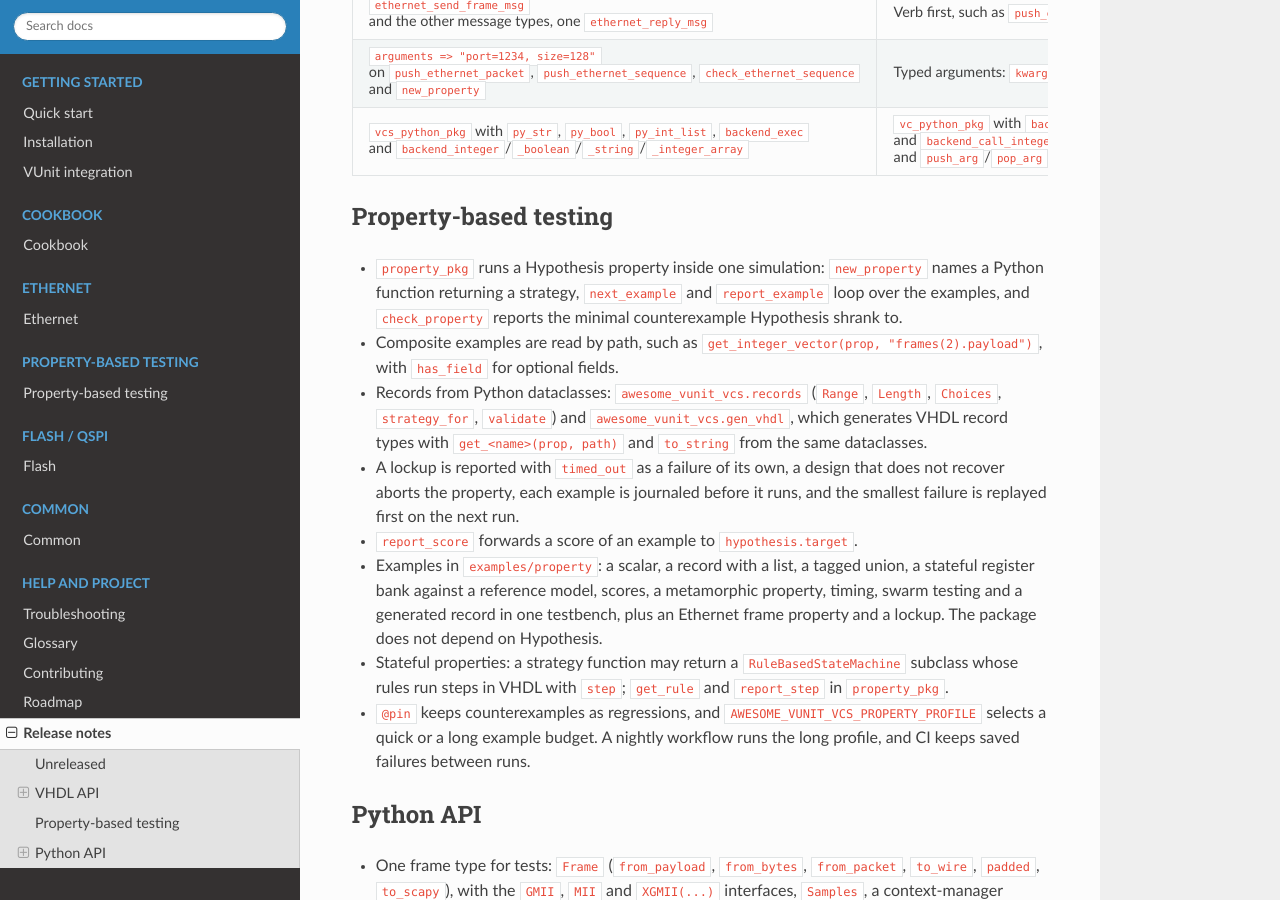
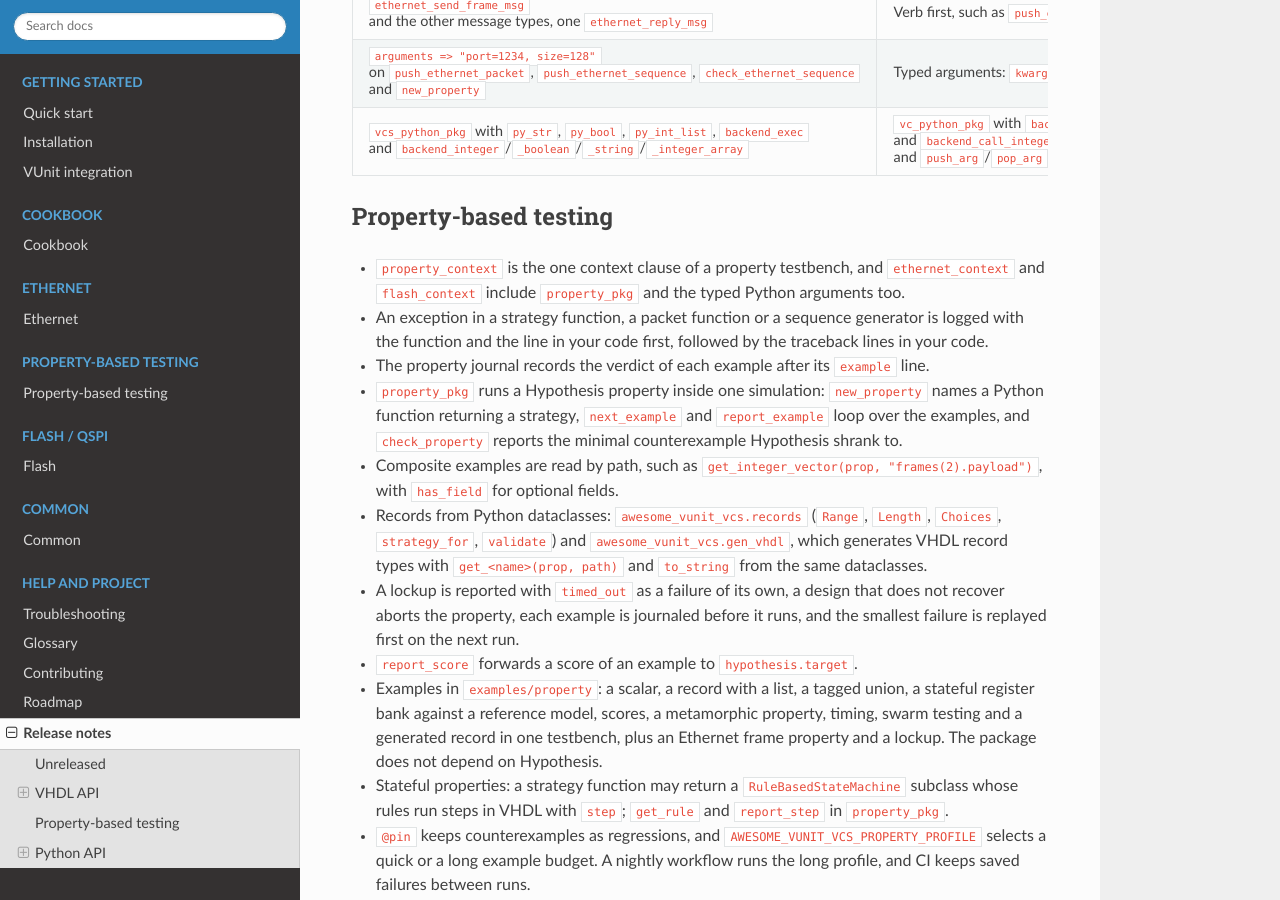
Before and after one commit to ru551n/awesome-vunit-vcs, a Sphinx documentation site: the page built from docs/release_notes/index.rst, in a window 1280 px wide and 900 px high, scrolled down 1761 px. Built offline with Sphinx 7.4.7 and the Read the Docs theme 3.1.0, drawn with Linux system fonts in a browser that asks for light colours.

Commit message:
Add the round 3 usability changes to the release notes
Co-Authored-By: Claude Opus 5 (1M context) <noreply@anthropic.com>
Claude-Session: https://claude.ai/code/session_01JeHASFecKb8GC7N4zgs1rr

```diff
--- a/docs/release_notes/unreleased.rst
+++ b/docs/release_notes/unreleased.rst
@@ -85,6 +85,11 @@ Breaking changes to the VHDL API
 Property-based testing
 ----------------------
 
+* ``property_context`` is the one context clause of a property testbench, and ``ethernet_context`` and
+  ``flash_context`` include ``property_pkg`` and the typed Python arguments too.
+* An exception in a strategy function, a packet function or a sequence generator is logged with the
+  function and the line in your code first, followed by the traceback lines in your code.
+* The property journal records the verdict of each example after its ``example`` line.
 * ``property_pkg`` runs a Hypothesis property inside one simulation: ``new_property`` names a
   Python function returning a strategy, ``next_example`` and ``report_example`` loop over the
   examples, and ``check_property`` reports the minimal counterexample Hypothesis shrank to.
```
